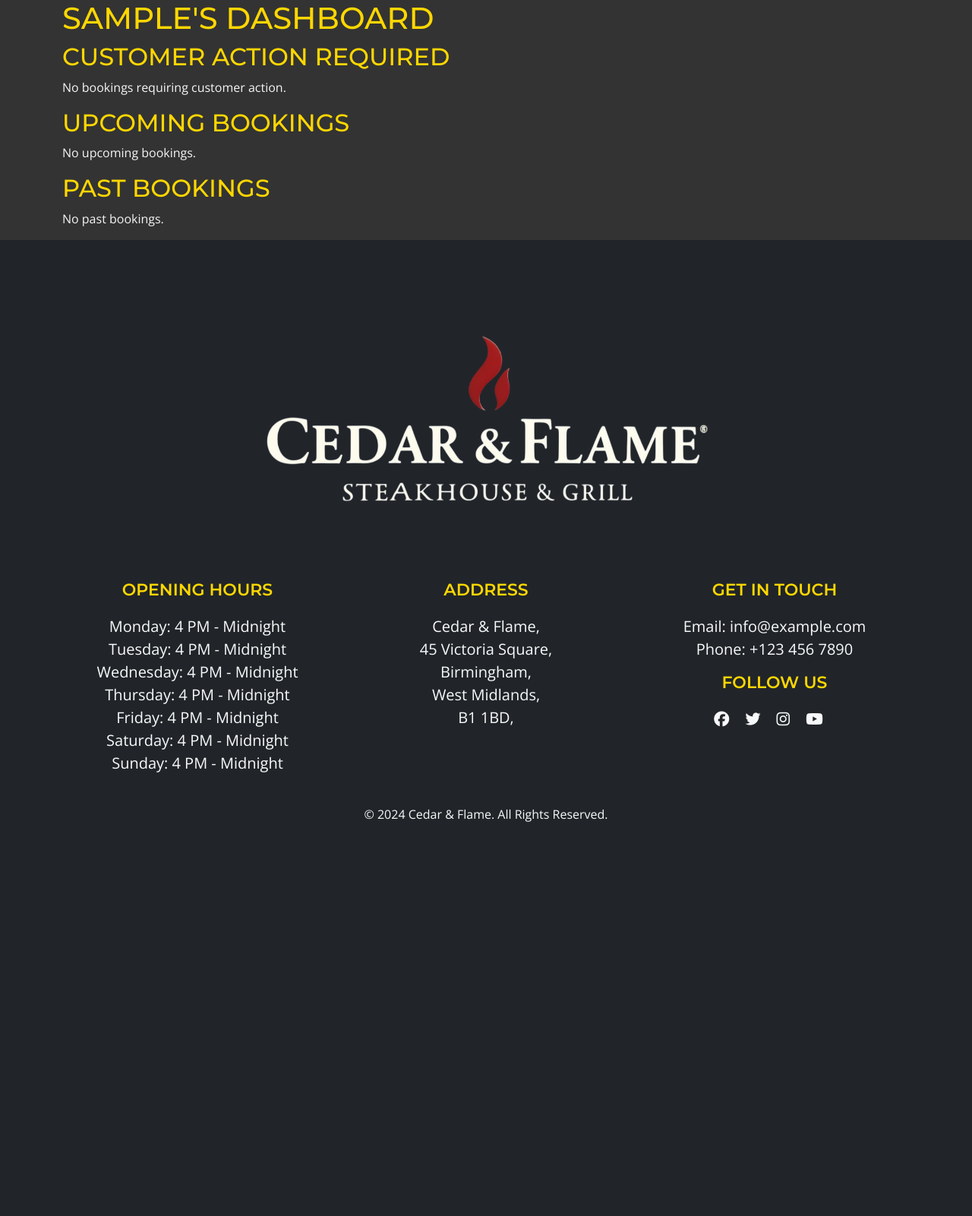
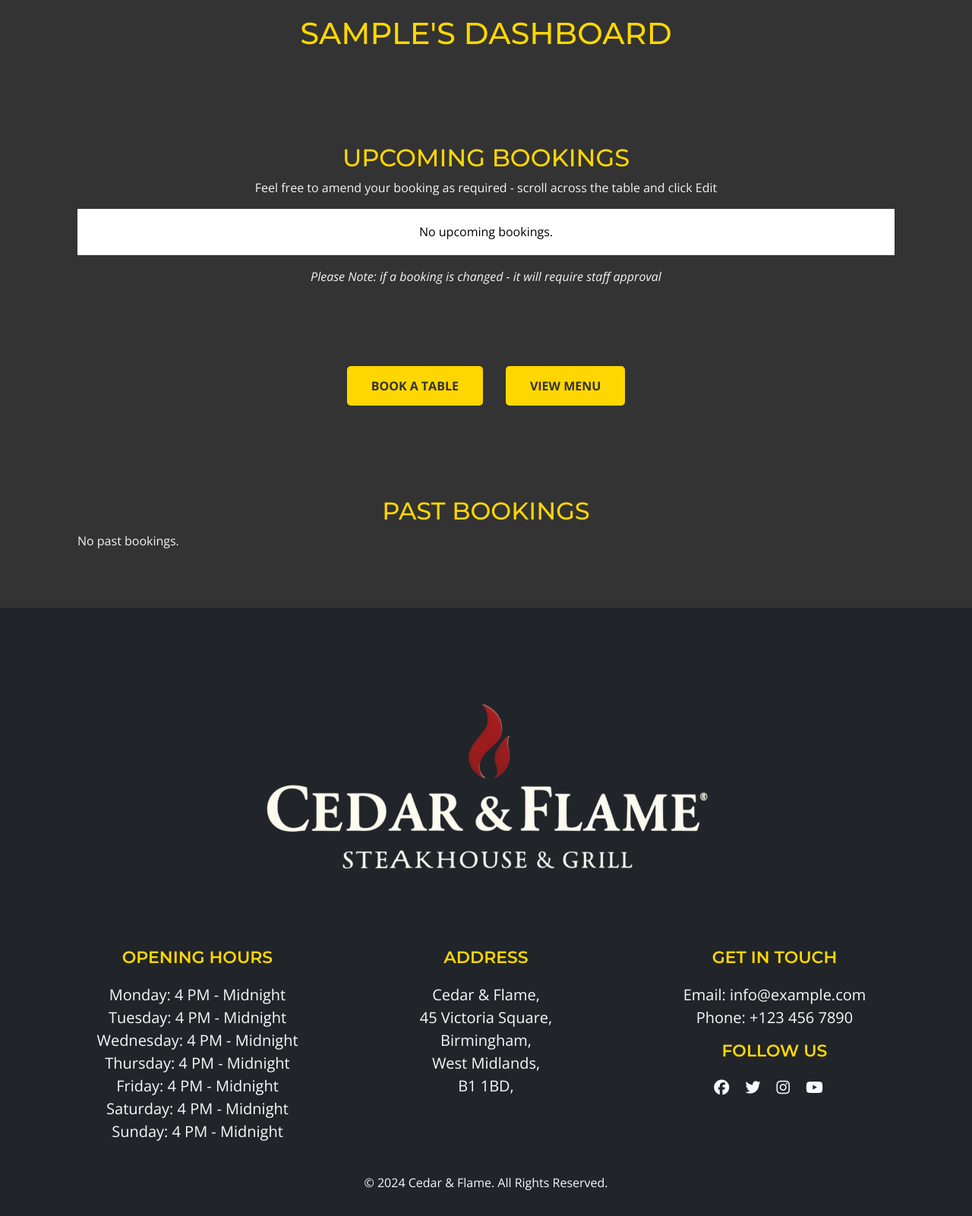
Before and after one commit to MFS4711/Restaurant-Web-App, a Django app: page /customer-dashboard/1 in a window 1280 px wide. Shown: the part 102-1703 px from the top of the page at 76% size. Before the commit the page ends 1184 px from the top, so only its background shows below. Run offline with Django 4.2, Linux system fonts and the light colour scheme; the visitor is signed in with stand-in values (Sample User, id 1); data comes from the database, SQL or seed files in the repository; data that the repository does not hold is empty; some libraries are stand-ins or nearby versions.

Commit message:
Update customer dashboard view to notify of change to booking status - Add DTL in the HTML to hide/make sections visible - add CSS for table styling - Reintroduce previous imports in booking app view as an import was accidently removed in a previous commit

```diff
--- a/booking/views.py
+++ b/booking/views.py
@@ -1,5 +1,10 @@
+from django.shortcuts import render, get_object_or_404, redirect, reverse
 from django.contrib import messages
 from django.contrib.auth.decorators import login_required, user_passes_test
+from django.http import Http404, HttpResponseRedirect, HttpResponseForbidden
+from django.urls import reverse
+from django.utils import timezone
+from django.db import IntegrityError
 from django.shortcuts import render, get_object_or_404, redirect
 from .models import Table, Booking
 from .forms import BookingForm, StaffBookingForm, CustomerConfirmationForm
--- a/dashboard/templates/dashboard/customer_dashboard.html
+++ b/dashboard/templates/dashboard/customer_dashboard.html
@@ -3,20 +3,32 @@
 {% load static %}
 
 {% block content %}
-<div class="container">
-    <h1>{{ user.username }}'s Dashboard</h1>
+<div class="container content-container">
+    <div class="row">
+        <div class="col-12">
+            <h1 class="centered-content">{{ user.username }}'s Dashboard</h1>
+        </div>
+    </div>
 
+
+    <div class="child-container">
         <!-- Customer Action Required Bookings Section -->
+        <div>
+            {% if customer_action_required_bookings %}
             <section>
-        <h2>Customer Action Required</h2>
-        {% if customer_action_required_bookings %}
-        <table class="table">
+                <h2 class="centered-content">Customer Action Required</h2>
+                <p class="centered-content">
+                    Unfortunately the requested time was unavailable. Please review the time change in the booking.
+                    <strong>Click Edit to confirm/cancel the booking</strong>.
+                </p>
+                <div class="table-wrapper">
+                    <table class="table custom-table">
                         <thead>
                             <tr>
                                 <th>Date</th>
                                 <th>Time</th>
                                 <th>Number of People</th>
-                    <th>Status</th>
+                                <!-- <th>Status</th> -->
                                 <th>Actions</th>
                             </tr>
                         </thead>
@@ -26,25 +38,34 @@
                                 <td>{{ booking.date }}</td>
                                 <td>{{ booking.time }}</td>
                                 <td>{{ booking.number_of_people }}</td>
-                    <td>{{ booking.status }}</td>
+                                <!-- <td>{{ booking.status }}</td> -->
                                 <td>
                                     <a href="{% url 'edit_booking' booking.id %}" class="btn btn-warning">Edit</a>
-                        <a href="#" class="btn btn-danger delete-btn" data-booking-id="{{ booking.id }}" data-bs-toggle="modal" data-bs-target="#deleteModal">Delete</a>
+                                    <a href="#" class="btn btn-danger delete-btn" data-booking-id="{{ booking.id }}"
+                                        data-bs-toggle="modal" data-bs-target="#deleteModal">Delete</a>
                                 </td>
                             </tr>
                             {% endfor %}
                         </tbody>
                     </table>
-        {% else %}
-        <p>No bookings requiring customer action.</p>
+                </div>
+            </section>
+            <p class="centered-content">
+                If there are any other issues please contact the restaurant via phone/email. <br>
+                We appreciate your understanding.
+            </p>
             {% endif %}
-    </section>
+        </div>
 
         <!-- Upcoming Bookings Section -->
+        <div>
             <section>
-        <h2>Upcoming Bookings</h2>
+                <h2 class="centered-content">Upcoming Bookings</h2>
+                <p class="centered-content">
+                    Feel free to amend your booking as required - scroll across the table and click Edit
+                </p>
+                <table class="table custom-table">
                     {% if upcoming_bookings %}
-        <table class="table">
                     <thead>
                         <tr>
                             <th>Date</th>
@@ -63,22 +84,47 @@
                             <td>{{ booking.status }}</td>
                             <td>
                                 <a href="{% url 'edit_booking' booking.id %}" class="btn btn-warning">Edit</a>
-                        <a href="#" class="btn btn-danger delete-btn" data-booking-id="{{ booking.id }}" data-bs-toggle="modal" data-bs-target="#deleteModal">Delete</a>
+                                <a href="#" class="btn btn-danger delete-btn" data-booking-id="{{ booking.id }}"
+                                    data-bs-toggle="modal" data-bs-target="#deleteModal">Delete</a>
                             </td>
                         </tr>
                         {% endfor %}
                     </tbody>
+                    {% else %}
+                    <tbody>
+                        <tr>
+                            <td colspan="5">No upcoming bookings.</td>
+                        </tr>
+                    </tbody>
+                    {% endif %}
                 </table>
-        {% else %}
-        <p>No upcoming bookings.</p>
-        {% endif %}
+                <p class="centered-content">
+                    <em>Please Note: if a booking is changed - it will require staff approval</em>
+                </p>
             </section>
+        </div>
+
+        <!-- Buttons Section -->
+        <div>
+            <div class="btn-container">
+                <div class="buttons">
+                    <!-- Button to book a table -->
+                    <a href="{% url 'book_table' %}" class="btn" role="button"
+                        aria-label="Book a table at Cedar & Flame">Book a
+                        Table</a>
+                    <!-- Button to view the menu -->
+                    <a href="{% url 'menu' %}" class="btn" role="button" aria-label="View Cedar & Flame menu">View
+                        Menu</a>
+                </div>
+            </div>
+        </div>
 
         <!-- Past Bookings Section -->
+        <div>
             <section>
-        <h2>Past Bookings</h2>
+                <h2 class="centered-content">Past Bookings</h2>
                 {% if past_bookings %}
-        <table class="table">
+                <table class="table custom-table">
                     <thead>
                         <tr>
                             <th>Date</th>
@@ -100,6 +146,8 @@
                 <p>No past bookings.</p>
                 {% endif %}
             </section>
+        </div>
+    </div>
 
 </div>
 
--- a/dashboard/views.py
+++ b/dashboard/views.py
@@ -58,6 +58,11 @@ def customer_dashboard(request, user_id):
         user=user, status=Booking.CUSTOMER_CONFIRMATION_REQUIRED
     ).order_by('date', 'time')
 
+    # If there are bookings requiring customer confirmation, add a message
+    if customer_action_required_bookings.exists():
+        messages.info(
+            request, "Your booking status has been updated. Please review and take necessary actions.")
+
     # Pass all relevant data to the template context for rendering
     context = {
         'user': user,
@@ -69,6 +74,8 @@ def customer_dashboard(request, user_id):
     return render(request, 'dashboard/customer_dashboard.html', context)
 
 # Custom decorator to check if the user is a staff member
+
+
 def is_staff(user):
     """
     Custom function to check if the user has staff permissions.
--- a/static/css/style.css
+++ b/static/css/style.css
@@ -21,8 +21,31 @@ h6 {
     color: #FFD700;
 }
 
+h1 {
+    margin: 20px auto;
+}
+
 .centered-content {
     text-align: center;
+}
+
+.content-container {
+    min-height: 100vh;
+    display: flex;
+    flex-direction: column;
+}
+
+.child-container {
+    display: flex;
+    flex-direction: column;
+    justify-content: space-between; /* Distribute space between child elements */
+    flex-grow: 1; /* Allow child-container to grow and fill available space */
+}
+
+.child-container > div {
+    flex: 1; /* Make each div inside .child-container take equal height */
+    padding: 20px;
+    overflow-y: auto; /* Ensure content can scroll if it exceeds available space */
 }
 
 .buttons .btn {
@@ -44,6 +67,26 @@ h6 {
     background-color: #333;
     color: #FFD700;
     border: 2px solid #FFD700;
+}
+
+.table-wrapper {
+    overflow-x: auto;
+    -webkit-overflow-scrolling: touch;  /* For smooth scrolling on iOS */
+    margin-bottom: 20px; /* Optional, to give space below the table */
+}
+
+.custom-table th,
+.custom-table td {
+    width: 100px;
+    /* Fixed width for uniform cells */
+    height: 60px;
+    /* Fixed height for uniform cells */
+    text-align: center;
+    /* Center the content */
+    vertical-align: middle;
+    /* Center text vertically */
+    padding: 0;
+    /* Remove extra padding */
 }
 
 /* --------------------- Header Styling --------------------- */
@@ -323,6 +366,8 @@ footer .social-media a:hover {
     margin-bottom: 30px;
 }
 
+
+
 /* -------------------------------- Dashboard Specific ----------------------------------- */
 /* --------------------- Staff Dashboard ------------------- */
 /* Key for availability status */
--- a/templates/base.html
+++ b/templates/base.html
@@ -127,6 +127,7 @@
                 <div class="alert
                             {% if message.tags == 'success' %} alert-success
                             {% elif message.tags == 'error' %} alert-danger
+                            {% elif message.tags == 'info' %} alert-info
                             {% endif %} alert-dismissible fade show" id="msg" role="alert">
                     {{ message|safe }}
                     <!-- Close button for alerts -->
```
Lines whose indentation alone changed are shown as unchanged.
